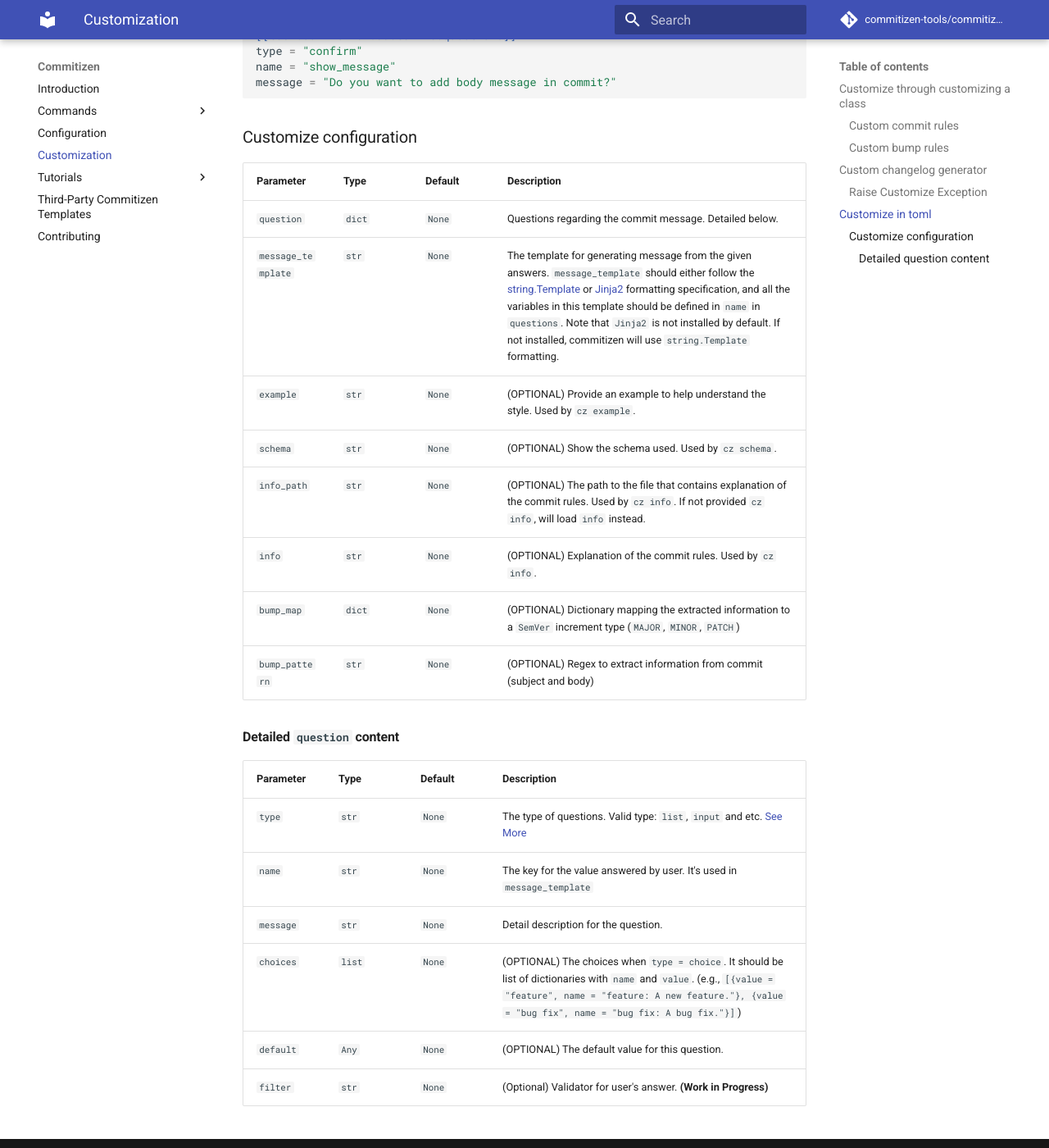
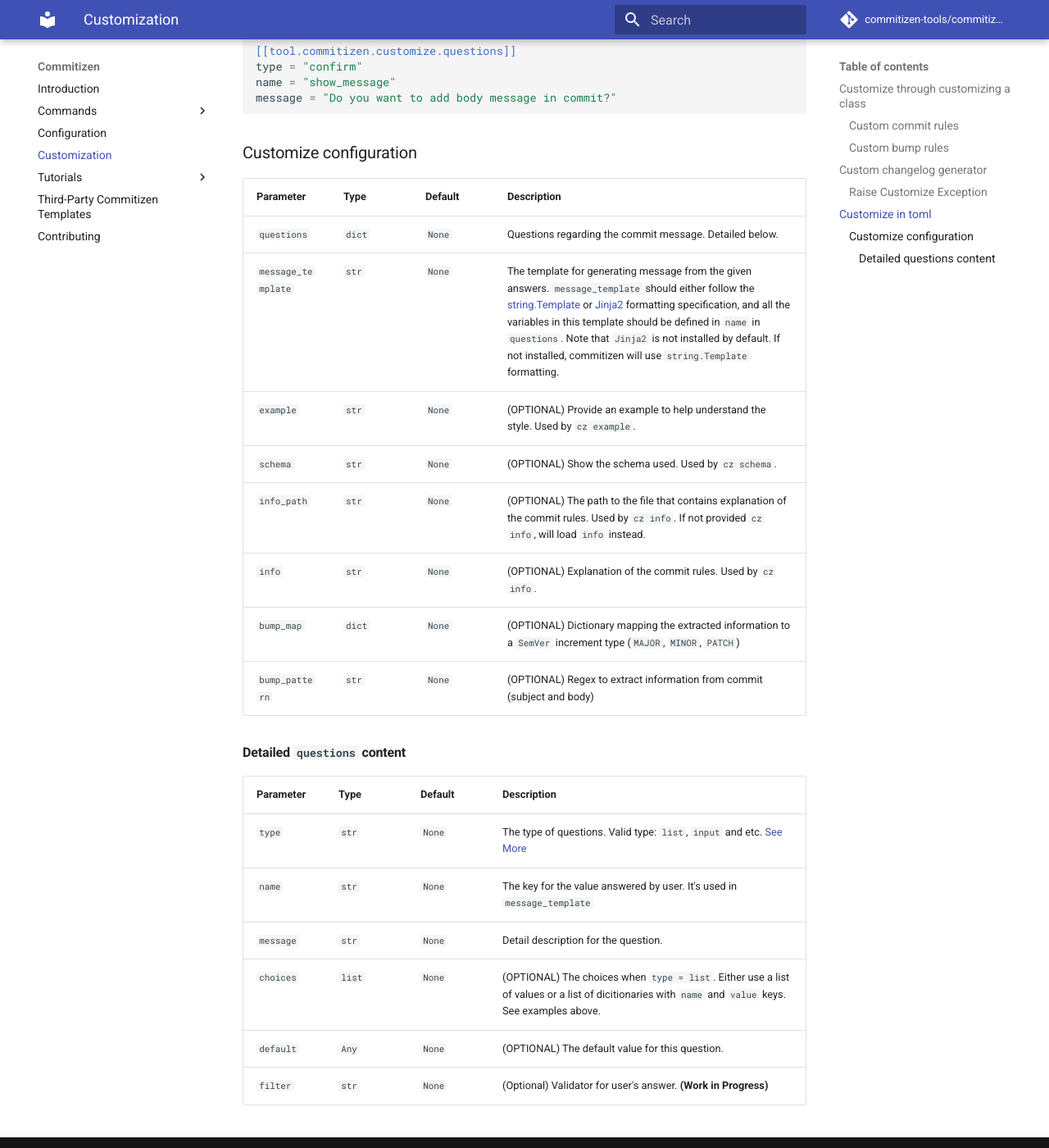
Before and after one commit to commitizen-tools/commitizen, an MkDocs documentation site: the page built from docs/customization.md, in a window 1280 px wide and 1400 px high, scrolled down 5322 px. Shown: the whole window at 82% size. Built offline with MkDocs 1.6.1 and Material for MkDocs 9.7.7, drawn with Linux system fonts in a browser that asks for light colours; comment, search, counter and statistics services are not loaded; some of the changed text lies outside the part shown.

Commit message:
docs(customization): Update customization.md
fixes #202

```diff
--- a/docs/customization.md
+++ b/docs/customization.md
@@ -244,7 +245,7 @@
 
 | Parameter          | Type   | Default | Description                                                                                                                                                                                                                                                                                                                                                                                                                                                                          |
 | ------------------ | ------ | ------- | ------------------------------------------------------------------------------------------------------------------------------------------------------------------------------------------------------------------------------------------------------------------------------------------------------------------------------------------------------------------------------------------------------------------------------------------------------------------------------------ |
-| `question`         | `dict` | `None`  | Questions regarding the commit message. Detailed below.                                                                                                                                                                                                                                                                                                                                                                                                                              |
+| `questions`        | `dict` | `None`  | Questions regarding the commit message. Detailed below.                                                                                                                                                                                                                                                                                                                                                                                                                              |
 | `message_template` | `str`  | `None`  | The template for generating message from the given answers. `message_template` should either follow the [string.Template](https://docs.python.org/3/library/string.html#template-strings) or [Jinja2](https://jinja.palletsprojects.com/en/2.10.x/) formatting specification, and all the variables in this template should be defined in `name` in `questions`. Note that `Jinja2` is not installed by default. If not installed, commitizen will use `string.Template` formatting. |
 | `example`          | `str`  | `None`  | (OPTIONAL) Provide an example to help understand the style. Used by `cz example`.                                                                                                                                                                                                                                                                                                                                                                                                    |
 | `schema`           | `str`  | `None`  | (OPTIONAL) Show the schema used. Used by `cz schema`.                                                                                                                                                                                                                                                                                                                                                                                                                                |
@@ -253,13 +254,13 @@
 | `bump_map`         | `dict` | `None`  | (OPTIONAL) Dictionary mapping the extracted information to a `SemVer` increment type (`MAJOR`, `MINOR`, `PATCH`)                                                                                                                                                                                                                                                                                                                                                                     |
 | `bump_pattern`     | `str`  | `None`  | (OPTIONAL) Regex to extract information from commit (subject and body)                                                                                                                                                                                                                                                                                                                                                                                                               |
 
-#### Detailed `question` content
+#### Detailed `questions` content
 
 | Parameter | Type   | Default | Description                                                                                                                                                                                                                  |
 | --------- | ------ | ------- | ---------------------------------------------------------------------------------------------------------------------------------------------------------------------------------------------------------------------------- |
 | `type`    | `str`  | `None`  | The type of questions. Valid type: `list`, `input` and etc. [See More](https://github.com/tmbo/questionary#different-question-types)                                                                                         |
 | `name`    | `str`  | `None`  | The key for the value answered by user. It's used in `message_template`                                                                                                                                                      |
 | `message` | `str`  | `None`  | Detail description for the question.                                                                                                                                                                                         |
-| `choices` | `list` | `None`  | (OPTIONAL) The choices when `type = choice`. It should be list of dictionaries with `name` and `value`. (e.g., `[{value = "feature", name = "feature: A new feature."}, {value = "bug fix", name = "bug fix: A bug fix."}]`) |
+| `choices` | `list` | `None`  | (OPTIONAL) The choices when `type = list`. Either use a list of values or a list of dicitionaries with `name` and `value` keys. See examples above. |
 | `default` | `Any`  | `None`  | (OPTIONAL) The default value for this question.                                                                                                                                                                              |
 | `filter`  | `str`  | `None`  | (Optional) Validator for user's answer. **(Work in Progress)**                                                                                                                                                               |
```
Also changed, not shown: other parts of docs/customization.md (+2 -1 lines).
